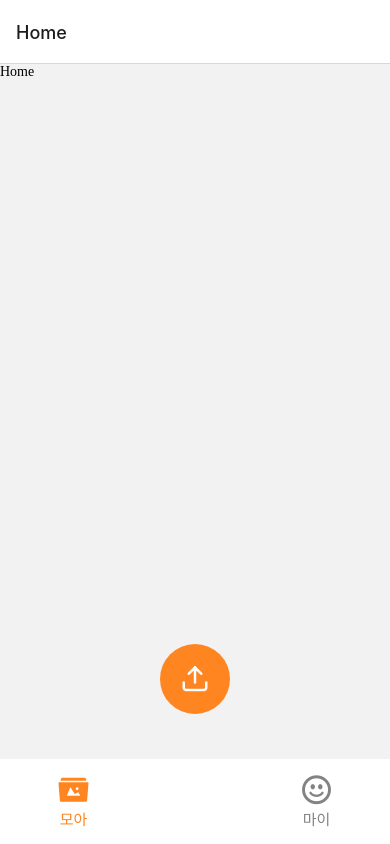
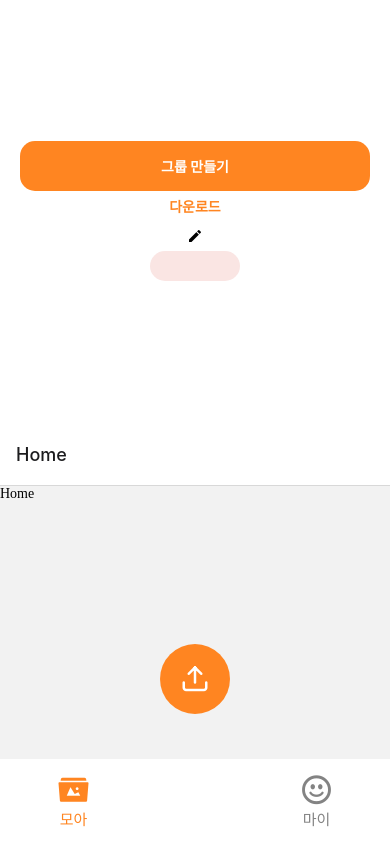
Before and after one commit to yelim99/MOA, a React Native app in the folder moa/: screen / in a window 390 px wide. Built offline with nearby package versions, Linux system fonts and the light colour scheme.

Commit message:
:sparkles:[Feat] #S11P31A602-211 #in-progress 버튼 테스트 파일 생성

```diff
--- a/moa/App.tsx
+++ b/moa/App.tsx
@@ -9,6 +9,7 @@ import {
 } from '@react-navigation/bottom-tabs';
 import Home from './src/screens/Home';
 import MyPage from './src/screens/MyPage';
+import ButtonTest from './src/components/common/button/ButtonTest';
 
 const Tab = createBottomTabNavigator();
 
@@ -24,6 +25,7 @@ const App = () => {
   return (
     <ThemeProvider theme={theme}>
       <StyledSafeAreaView>
+        <ButtonTest />
         <NavigationContainer>
           <Tab.Navigator tabBar={CustomTabBar}>
             <Tab.Screen name="Home" component={Home} />
--- a/moa/src/components/common/button/Button.tsx
+++ b/moa/src/components/common/button/Button.tsx
@@ -1,14 +1,14 @@
 // src/components/common/button/Button.tsx
 import React from 'react';
-import { TouchableOpacityProps, StyleProp, ViewStyle } from 'react-native';
-import { StyledButton, ButtonText, ButtonIcon } from './Buttons.styles'
+import {TouchableOpacityProps, StyleProp, ViewStyle} from 'react-native';
+import {StyledButton, ButtonText, ButtonIcon} from './Buttons.styles';
 
 interface ButtonProps extends TouchableOpacityProps {
   text?: string;
   icon?: JSX.Element;
   content?: 'icon' | 'text' | 'colorSelect';
   size?: 'small' | 'medium' | 'large'; // 텍스트 버튼의 사이즈
-  backcolor?: 'white' | 'mainlightorange' | 'maindarkorange'; // 배경색
+  backcolor?: 'white' | 'mainlightorange' | 'maindarkorange' | string; // 배경색
   textcolor?: 'white' | 'maindarkorange'; // 글자색
   styleOverride?: StyleProp<ViewStyle>;
   onPress?: () => void; //  기능
@@ -36,7 +36,7 @@ const Button: React.FC<ButtonProps> = ({
     >
       {icon && <ButtonIcon>{icon}</ButtonIcon>}
       {content === 'text' && text && (
-        <ButtonText content='text' backcolor={backcolor}>
+        <ButtonText content="text" backcolor={backcolor}>
           {text}
         </ButtonText>
       )}
--- /dev/null
+++ b/moa/src/components/common/button/ButtonTest.tsx
@@ -0,0 +1,46 @@
+// src/components/common/button/ButtonDemo.tsx
+import React from 'react';
+import {View} from 'react-native';
+import Button from './Button';
+import Icon from 'react-native-vector-icons/MaterialIcons';
+
+const ButtonTest = () => {
+  return (
+    <View style={{flex: 1, justifyContent: 'center', alignItems: 'center'}}>
+      {/* 텍스트 버튼 예시 */}
+      <Button
+        text="그룹 만들기"
+        content="text"
+        size="large"
+        backcolor="maindarkorange"
+        onPress={() => console.log('그룹 만들기 버튼 눌림')}
+      />
+
+      <Button
+        text="다운로드"
+        content="text"
+        size="small"
+        backcolor="white"
+        onPress={() => console.log('다운로드 버튼 눌림')}
+      />
+
+      {/* 아이콘만 있는 버튼 예시 */}
+      <Button
+        icon={<Icon name="edit" size={16} color="maindarkorange" />}
+        content="icon"
+        backcolor="white"
+        onPress={() => console.log('아이콘 버튼 눌림')}
+      />
+
+      {/* 색상 선택 버튼 예시 */}
+      <Button
+        content="colorSelect"
+        size="small"
+        backcolor="#FAE5E3" // lightred
+        onPress={() => console.log('색상 선택 버튼 눌림')}
+      />
+    </View>
+  );
+};
+
+export default ButtonTest;
--- a/moa/src/components/common/button/Buttons.styles.ts
+++ b/moa/src/components/common/button/Buttons.styles.ts
@@ -24,8 +24,8 @@ export const StyledButton = styled.TouchableOpacity<{
       background-color: ${backcolor === 'maindarkorange'
         ? theme.colors.maindarkorange
         : backcolor === 'mainlightorange'
-        ? theme.colors.mainlightorange
-        : theme.colors.white};
+          ? theme.colors.mainlightorange
+          : theme.colors.white};
       border-radius: 15px;
       align-items: center;
       justify-content: center;
@@ -41,23 +41,26 @@ export const StyledButton = styled.TouchableOpacity<{
       align-items: center;
       justify-content: center;
     `}
-  ${({size}) =>
+  ${({size, theme}) =>
     size === 'small' &&
     css`
       width: 90px;
-      height: 25px;
+      height: 30px;
+      font-size: ${theme.fontSize.small};
     `}
-  ${({size}) =>
+  ${({size, theme}) =>
     size === 'medium' &&
     css`
       width: 210px;
       height: 40px;
+      font-size: ${theme.fontSize.regular};
     `}
-  ${({size}) =>
+  ${({size, theme}) =>
     size === 'large' &&
     css`
-      width: 410px;
-      height: 60px;
+      width: 350px;
+      height: 50px;
+      font-size: ${theme.fontSize.large};
     `}
   align-items: center;
   flex-direction: row;
@@ -68,15 +71,14 @@ export const ButtonText = styled.Text<{
   content: 'text' | 'icon';
   backcolor?: 'white' | 'mainlightorange' | 'maindarkorange';
 }>`
-  ${({ content, backcolor, theme }) =>
+  ${({content, backcolor, theme}) =>
     content === 'text' &&
     css`
       color: ${backcolor === 'white'
         ? theme.colors.maindarkorange
         : theme.colors.white};
     `}
-  font-size: ${({ theme }) => theme.fontSize.regular};
-  font-weight: ${({ theme }) => theme.fontWeight.bold};
+  font-weight: ${({theme}) => theme.fontWeight.bold};
 `;
 
 export const ButtonIcon = styled.View<{color?: string}>`
```
